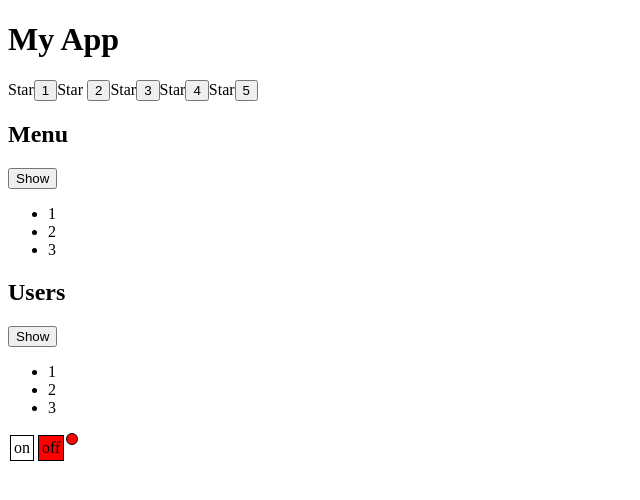
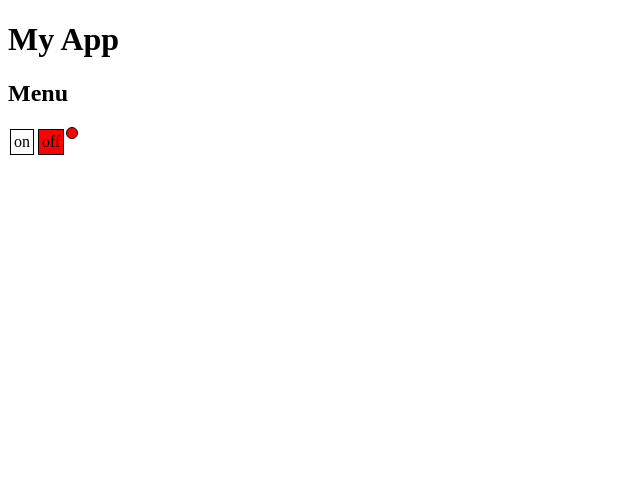
Before and after one commit to AlexChernov1996/ReactLesons, a React (Create React App) app: page / in a window 1280 px wide. Shown: the top 500 px of the page, without its empty margins (0-640 px from the left). Built offline with nearby package versions, Linux system fonts and the light colour scheme.

Commit message:
Callback

```diff
--- a/src/App.tsx
+++ b/src/App.tsx
@@ -1,19 +1,24 @@
-import React from 'react';
+import React, {useState} from 'react';
 import {Rating} from "./components/Rating/Rating";
 import {Accordion} from "./components/Accordion/Accordion";
 import OnOff from "./components/OnOff/OnOff";
 import UnControlledAccordion from "./components/Accordion/UnControlledAccordion";
 
 function App() {
+    const [ratingValue,setRatingValue] = useState<0|1|2|3|4|5>(0)
+    const [collapsed,setCollapsed] = useState(true)
+    const [on, setOn] = useState(false)
     return (
         <div>
             <h1>My App</h1>
-            <Rating/>
-            {/*<Accordion title = {"Menu"} collapsed = {true}/>*/}
+            {/*<Rating onClick = {setRatingValue}*/}
+            {/*        value={ratingValue}*/}
+            {/*/>*/}
+            <Accordion title = {"Menu"} onClick={setCollapsed} collapsed = {collapsed}/>
             {/*<Accordion title = {"Users"} collapsed={true}/>*/}
-            <UnControlledAccordion title={'Menu'}/>
-            <UnControlledAccordion title={'Users'}/>
-            <OnOff/>
+            {/*<UnControlledAccordion title={'Menu'}/>*/}
+            {/*<UnControlledAccordion title={'Users'}/>*/}
+            <OnOff on = {on} onClick={setOn}/>
         </div>
     );
 }
--- a/src/components/Accordion/Accordion.tsx
+++ b/src/components/Accordion/Accordion.tsx
@@ -1,22 +1,24 @@
 import React from "react";
 type AccordionPropsType = {
     title:string
-    collapsed: boolean
+    onClick: (collapsed:boolean) => void
+    collapsed:boolean
 }
 export function Accordion(props: AccordionPropsType) {
         return(
         <div>
-            <AccordionTitle title={props.title}/>
+            <AccordionTitle title={props.title} onClick={()=>props.onClick(!props.collapsed)}  />
             {!props.collapsed && <AccordionBody/>}
         </div>
     )
 }
 type AccordionTitlePropsType = {
     title:string
+    onClick: ()=>void
 }
 function AccordionTitle(props:AccordionTitlePropsType) {
     return (
-        <h2>{props.title}</h2>
+        <h2 onClick={()=>{props.onClick()} }>{props.title}</h2>
     )
 }
 
--- a/src/components/Accordion/UnControlledAccordion.tsx
+++ b/src/components/Accordion/UnControlledAccordion.tsx
@@ -1,28 +1,31 @@
 import React, {useState} from 'react';
+
 type UnControlledAccordionPropsType = {
-    title : string
+    title: string
 }
-const UnControlledAccordion = (props:UnControlledAccordionPropsType) => {
-    const [collapsed,setCollapsed] = useState(false)
-        return(
+const UnControlledAccordion = (props: UnControlledAccordionPropsType) => {
+    const [collapsed, setCollapsed] = useState(false)
+    return (
         <div>
-                <AccordionTitle title={props.title}/>
-                <button onClick={()=>{setCollapsed(!collapsed)}}>Show</button>
+            <AccordionTitle title={props.title} onClick={() => setCollapsed(!collapsed)}/>
             {!collapsed && <AccordionBody/>}
         </div>
     )
 }
 type AccordionTitlePropsType = {
-        title:string
+    title: string
+    onClick: () => void
 }
-    function AccordionTitle(props:AccordionTitlePropsType) {
+
+function AccordionTitle(props: AccordionTitlePropsType) {
     return (
-            <h2>{props.title}</h2>
+        <h2 onClick={() => {
+            props.onClick()
+        }}>{props.title}</h2>
     )
 }
 
-    function AccordionBody()
-    {
+function AccordionBody() {
     return (
         <ul>
             <li>1</li>
--- a/src/components/OnOff/OnOff.tsx
+++ b/src/components/OnOff/OnOff.tsx
@@ -2,19 +2,19 @@ import React, {useState} from 'react';
 import './onOff.css'
 
 type OnOffPropsType = {
-    //active: boolean
+    on: boolean
+    onClick:(on:boolean)=>void
 }
 const OnOff = (props: OnOffPropsType) => {
-    const [on, setOn] = useState(false)
     return (
         <div className={'wrapper'}>
-            <span className={on ? 'on on-active' : 'on'} onClick={() => {
-                setOn(true)
+            <span className={props.on ? 'on on-active' : 'on'} onClick={() => {
+                props.onClick(true)
             }}>on</span>
-            <span className={on ? 'off' : 'off off-active'} onClick={() => {
-                setOn(false)
+            <span className={props.on ? 'off' : 'off off-active'} onClick={() => {
+                props.onClick(false)
             }}>off</span>
-            <span className={on ? 'indicate on-active' : 'indicate off-active'}/>
+            <span className={props.on ? 'indicate on-active' : 'indicate off-active'}/>
 
         </div>
     );
--- a/src/components/Rating/Rating.tsx
+++ b/src/components/Rating/Rating.tsx
@@ -1,29 +1,33 @@
-import React, {useState} from "react";
+import React from "react";
+
 type RatingPropsType = {
-   // value: 1 | 2 | 3 | 4 | 5| 0;
+    value: 1 | 2 | 3 | 4 | 5| 0;
+    onClick: (value: 1 | 2 | 3 | 4 | 5 | 0) => void
+
 }
-export function Rating(props:RatingPropsType) {
-    const [value,setValue] = useState(0)
+
+export function Rating(props: RatingPropsType) {
+
     return (
         <div>
-            <Star selected = {value >0}/>
-            <button onClick={()=>{setValue(1)}}>1</button>
-            <Star selected = {value >1}/> <button onClick={()=>{setValue(2)}}>2</button>
-            <Star selected = {value >2}/><button onClick={()=>{setValue(3)}}>3</button>
-            <Star selected = {value >3}/><button onClick={()=>{setValue(4)}}>4</button>
-            <Star selected = {value >4}/><button onClick={()=>{setValue(5)}}>5</button>
+            <Star selected={props.value > 0} onClick={() => props.onClick(1)}/>
+            <Star selected={props.value > 1} onClick={() => props.onClick(2)}/>
+            <Star selected={props.value > 2} onClick={() => props.onClick(3)}/>
+            <Star selected={props.value > 3} onClick={() => props.onClick(4)}/>
+            <Star selected={props.value > 4} onClick={() => props.onClick(5)}/>
         </div>
-    )}
+    )
+}
 
 type StarPropsType = {
-    selected:boolean
+    selected: boolean
+    onClick: () => void
 }
-function Star(props:StarPropsType) {
-    if (props.selected === true){
-        return <span><b>Star</b></span>
-    }
-    else {
-        return <span>Star</span>
-    }
 
+function Star(props: StarPropsType) {
+    return (
+        <span onClick={() => {
+            props.onClick()
+        }}> {props.selected ? <b>Star</b> : 'Star'}</span>
+    )
 }
```
Lines whose indentation alone changed are shown as unchanged.
